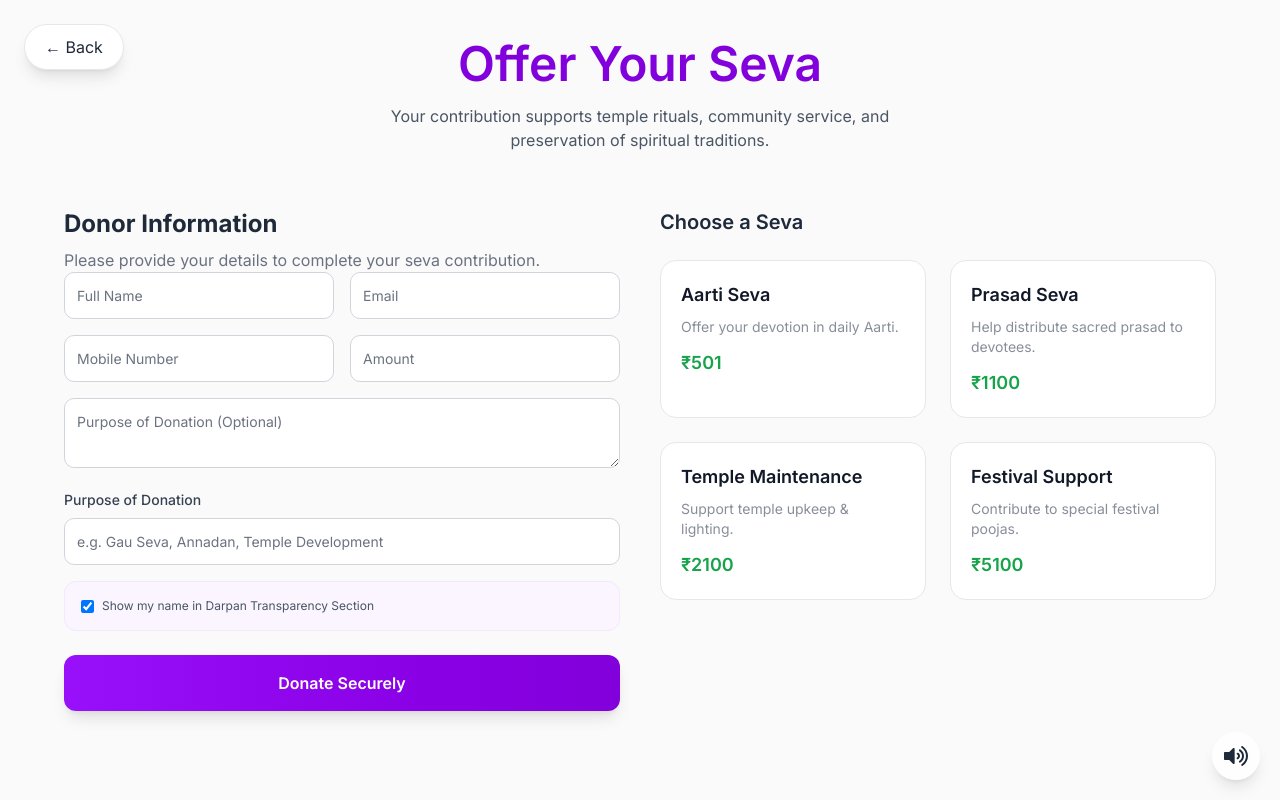
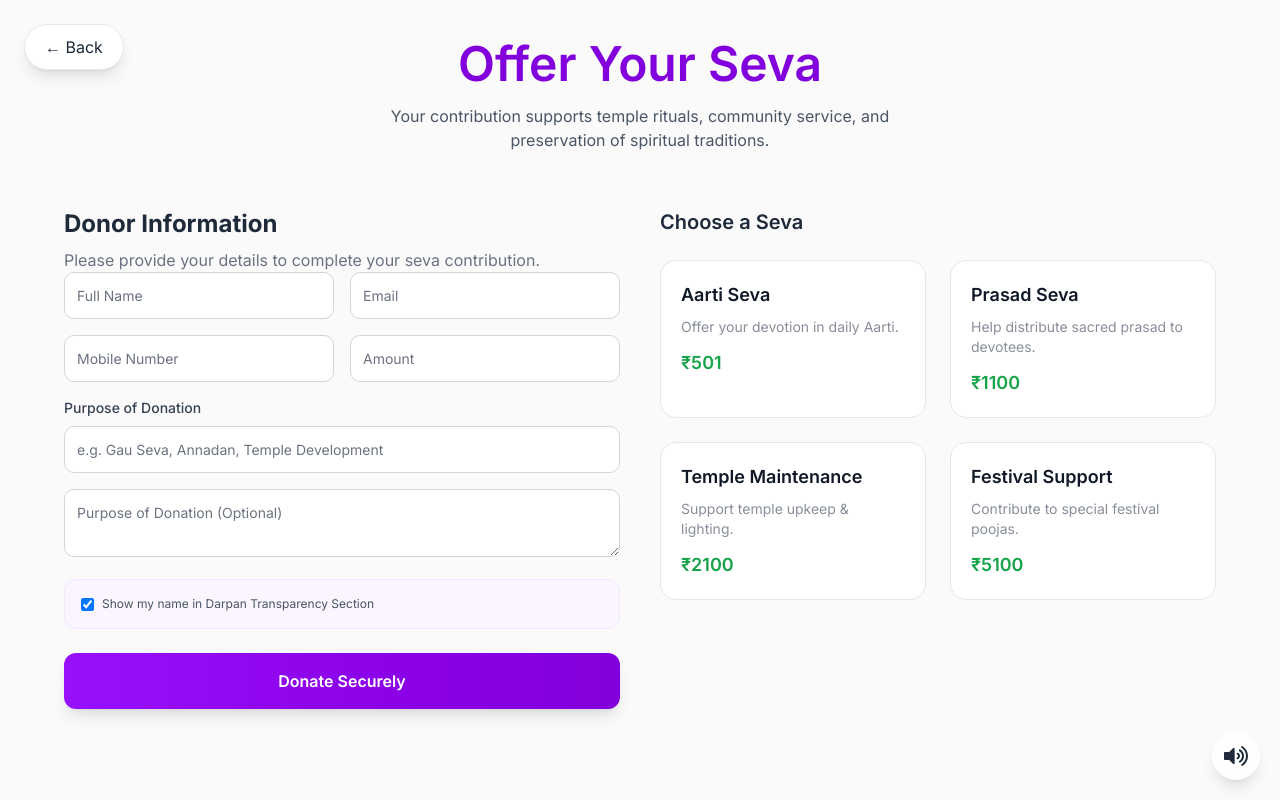
Before and after one commit to PathakAnshika/ShivTempleWebsite, a Next.js app: page /donation in a window 1280 px wide. Shown: the top 800 px of the page. Built offline with nearby package versions, Linux system fonts and the light colour scheme; no server answers; the database is empty.

Commit message:
Upgrade Next.js to fix security vulnerability

```diff
--- a/app/donation/page.jsx
+++ b/app/donation/page.jsx
@@ -225,14 +225,7 @@ const handleCardSelect = (opt) => {
 
 </div>
 
-<textarea
-  name="message"
-  placeholder="Purpose of Donation (Optional)"
-  onChange={handleChange}
-  className="input min-h-[70px]"
-/>
-         <div>
-  <div>
+<div>
   <label className="block text-sm font-medium text-gray-700 mb-2">
     Purpose of Donation
   </label>
@@ -245,6 +238,13 @@ const handleCardSelect = (opt) => {
     className="input"
   />
 </div>
+         <div>
+  <textarea
+    name="message"
+    placeholder="Purpose of Donation (Optional)"
+    onChange={handleChange}
+    className="input min-h-[60px]"
+  />
 </div>
            <div className="mt-4">
 
```
